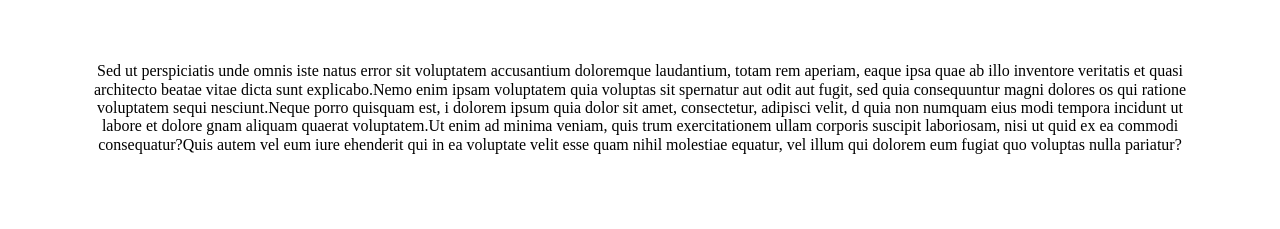
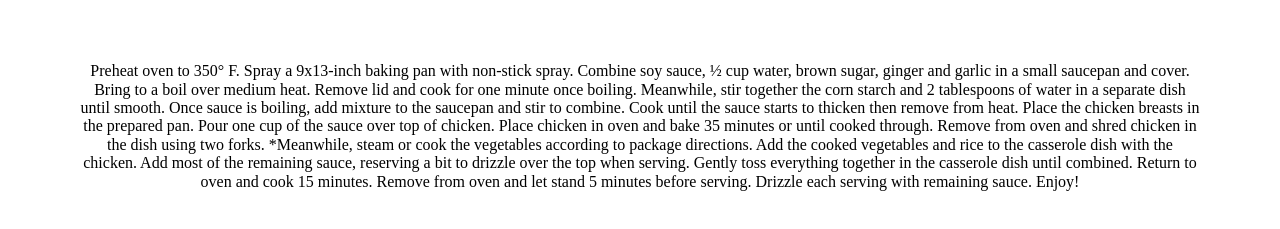
Before and after one commit to WildCodeSchool/remotefr-js-0920-p2-themealdb, a React (Create React App) app: page / in a window 1280 px wide. Shown: the part 295-524 px from the top of the page. Built offline with nearby package versions, Linux system fonts and the light colour scheme.

Commit message:
Transform RecipePage into class extends components

```diff
--- a/src/components/RecipePage.jsx
+++ b/src/components/RecipePage.jsx
@@ -1,7 +1,7 @@
 /* eslint-disable array-callback-return */
 /* eslint-disable prefer-template */
 /* eslint-disable no-undef */
-import React from 'react';
+import React, { Component } from 'react';
 
 const recipe = {
   idMeal: '52772',
@@ -124,8 +124,15 @@ const measuresArray = [
 console.log(ingredientsArray);
 
 /// //////////////////////////////////////////////
+class RecipePage extends Component {
+  constructor(props) {
+    super(props);
+    this.state = {
+      // value: 0,
+    };
+  }
 
-function RecipePage() {
+  render() {
     return (
       <div className="RecipePage">
         <h1>{recipe.strMeal}</h1>
@@ -154,25 +161,12 @@ function RecipePage() {
             </ul>
           </div>
           <div className="Instructions">
-          <p>
-            Sed ut perspiciatis unde omnis iste natus error sit voluptatem
-            accusantium doloremque laudantium, totam rem aperiam, eaque ipsa
-            quae ab illo inventore veritatis et quasi architecto beatae vitae
-            dicta sunt explicabo.Nemo enim ipsam voluptatem quia voluptas sit
-            spernatur aut odit aut fugit, sed quia consequuntur magni dolores os
-            qui ratione voluptatem sequi nesciunt.Neque porro quisquam est, i
-            dolorem ipsum quia dolor sit amet, consectetur, adipisci velit, d
-            quia non numquam eius modi tempora incidunt ut labore et dolore gnam
-            aliquam quaerat voluptatem.Ut enim ad minima veniam, quis trum
-            exercitationem ullam corporis suscipit laboriosam, nisi ut quid ex
-            ea commodi consequatur?Quis autem vel eum iure ehenderit qui in ea
-            voluptate velit esse quam nihil molestiae equatur, vel illum qui
-            dolorem eum fugiat quo voluptas nulla pariatur?
-          </p>
+            <p>{recipe.strInstructions}</p>
           </div>
         </div>
       </div>
     );
   }
+}
 
 export default RecipePage;
```
Lines whose indentation alone changed are shown as unchanged.
